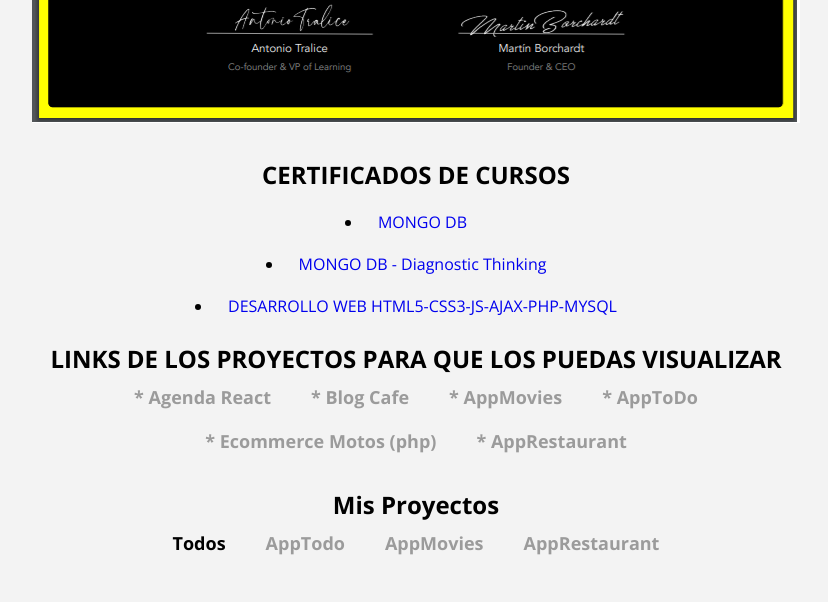
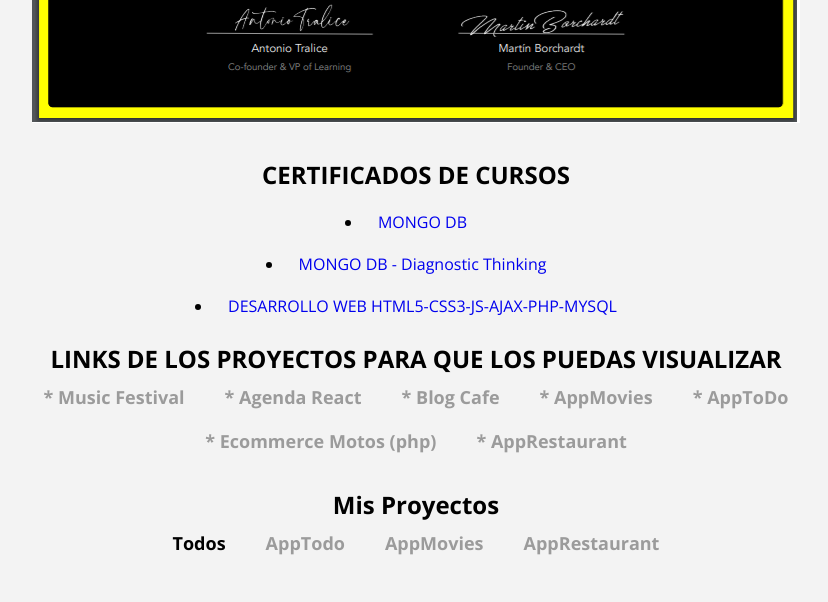
Before and after one commit to Walcruz2021/Walcruz2021.github.io, a website: page index.html in a window 1280 px wide. Shown: the part 882-1484 px from the top of the page, without its empty margins (224-1052 px from the left). Drawn offline with nearby package versions, Linux system fonts and the light colour scheme; a script that the page names is missing.

Commit message:
festivalMusic

```diff
--- a/index.html
+++ b/index.html
@@ -48,6 +48,7 @@
 			<h2>LINKS DE LOS PROYECTOS PARA QUE LOS PUEDAS VISUALIZAR</h2>
 
 			<div class="categorias">
+			<a href="https://festival-music.vercel.app/" target="_blank">* Music Festival</a>
 			<a href="https://app-agenda.vercel.app/" target="_blank">* Agenda React</a>
 			<a href="https://blog-cafe-seven.vercel.app/" target="_blank">* Blog Cafe</a>
 			<a href="https://walcruz2021.github.io/AppMoviesPractica/" target="_blank">* AppMovies </a>
```
